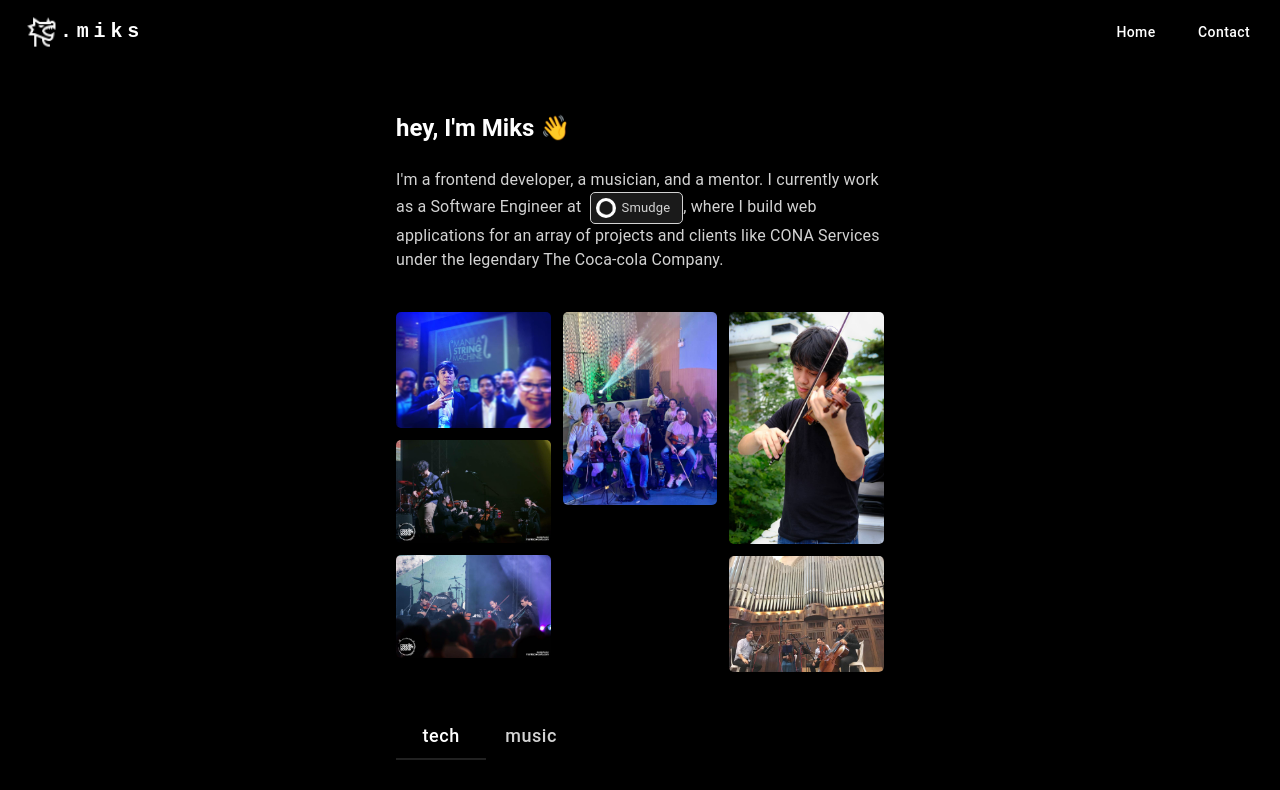
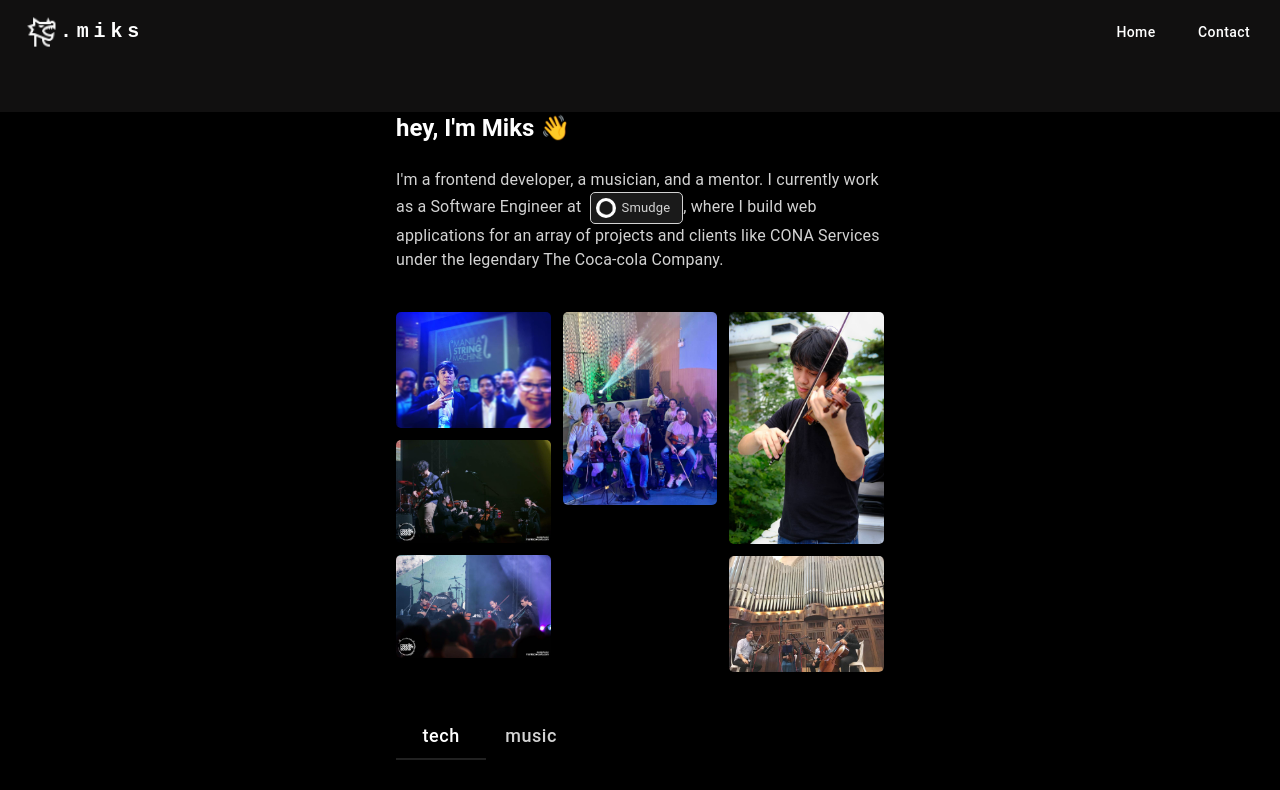
Before and after one commit to mikskywalker/portfolio, a React (Create React App) app: page / in a window 1280 px wide. Shown: the top 790 px of the page. Built offline with nearby package versions, Linux system fonts and the light colour scheme.

Commit message:
adjusted black color for bg

```diff
--- a/src/App.tsx
+++ b/src/App.tsx
@@ -148,7 +148,7 @@ function App(props: Props) {
           display: "flex",
           flexDirection: "column",
           minHeight: "100vh",
-          background: "black",
+          background: "#111010",
         }}
       >
         {/* This grid is an anchor for the back-to-top button */}
```
